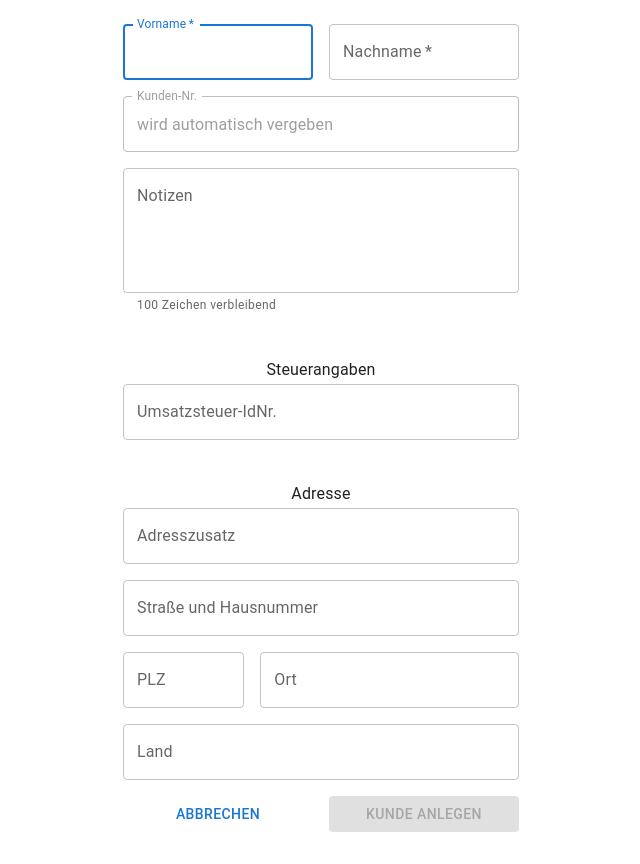
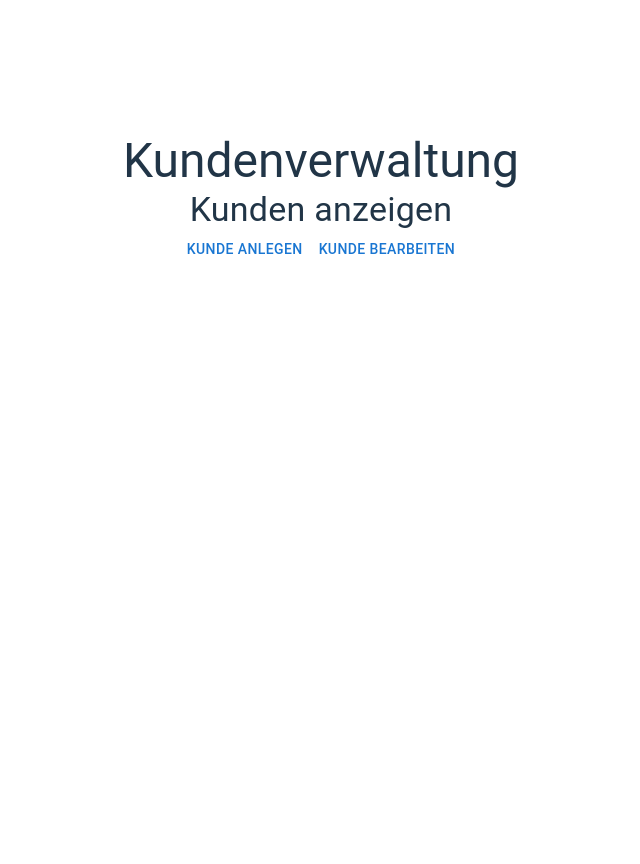
Before and after one commit to Cadarr/customerpage, a React (Vite) app: page / in a window 1280 px wide. Shown: the part 200-1064 px from the top of the page, without its empty margins (319-959 px from the left). After the commit the page ends 800 px from the top, so only its background shows below. Built offline with nearby package versions, Linux system fonts and the light colour scheme.

Commit message:
feat: use react-router-dom for the elementary routing

```diff
--- a/package.json
+++ b/package.json
@@ -15,8 +15,10 @@
     "@fontsource/roboto": "^5.0.12",
     "@mui/icons-material": "^5.15.14",
     "@mui/material": "^5.15.14",
+    "@types/react-router-dom": "^5.3.3",
     "react": "^18.2.0",
-    "react-dom": "^18.2.0"
+    "react-dom": "^18.2.0",
+    "react-router-dom": "^6.22.3"
   },
   "devDependencies": {
     "@types/react": "^18.2.64",
--- a/src/App.tsx
+++ b/src/App.tsx
@@ -1,12 +1,40 @@
-import './App.css'
-import SignUp from './components/features/CustomerForm/CustomerFormComponent'
+import "./App.css";
+import { createBrowserRouter, RouterProvider } from "react-router-dom";
+import { StrictMode } from "react";
+import Root from "./pages/RootPage";
+import ErrorPage from "./pages/ErrorPage";
+import CustomerListPage from "./pages/CustomerListPage";
+import EditCustomerPage from "./pages/EditCustomerPage";
+import CreateCustomerPage from "./pages/CreateCustomerPage";
 
-function App() {
+const App = () => {
+  const router = createBrowserRouter([
+    {
+      path: "/",
+      element: <Root />,
+      errorElement: <ErrorPage />,
+      children: [
+        {
+          path: "",
+          element:  <CustomerListPage />,
+        },
+        {
+          path: "createcustomer",
+          element:  <CreateCustomerPage />,
+        },
+        {
+          path: "editcustomer/:customerId",
+          element:  <EditCustomerPage />,
+        },
+      ],
+    },
+  ]);
+
   return (
-    <>
-      <SignUp></SignUp>
-    </>
-  )
-}
+    <StrictMode>
+      <RouterProvider router={router} />
+    </StrictMode>
+  );
+};
 
-export default App
+export default App;
--- a/src/components/features/CustomerForm/CustomerFormComponent.tsx
+++ b/src/components/features/CustomerForm/CustomerFormComponent.tsx
@@ -13,6 +13,7 @@ import { createTheme, ThemeProvider } from "@mui/material/styles";
 import useSubmitCustomer from "../../../hooks/useSubmitCustomer";
 import { Alert, CircularProgress } from "@mui/material";
 import { useState } from "react";
+import { Link } from "react-router-dom";
 
 const defaultTheme = createTheme();
 
@@ -69,7 +70,7 @@ export default function CustomerForm() {
             alignItems: "center",
           }}
         >
-          <Avatar sx={{ m: 1, bgcolor:  blue[500] }}>
+          <Avatar sx={{ m: 1, bgcolor: blue[500] }}>
             <PersonAddAltOutlinedIcon />
           </Avatar>
           <Typography component="h1" variant="h5">
@@ -168,9 +169,11 @@ export default function CustomerForm() {
                 <TextField fullWidth name="country" label="Land" id="country" autoComplete="country-name" />
               </Grid>
               <Grid item xs={12} sm={6}>
-                <Button fullWidth variant="text">
-                  Abbrechen
-                </Button>
+                <Link to={"/"}>
+                  <Button fullWidth variant="text">
+                    Abbrechen
+                  </Button>
+                </Link>
               </Grid>
               <Grid item xs={12} sm={6}>
                 <Button type="submit" fullWidth variant="contained" disabled={!firstName || !lastName || loading}>
--- /dev/null
+++ b/src/pages/CreateCustomerPage.tsx
@@ -0,0 +1,11 @@
+import CustomerForm from "../components/features/CustomerForm/CustomerFormComponent";
+
+const CreateCustomerPage = () => {
+  return (
+    <>
+      <CustomerForm />
+    </>
+  );
+};
+
+export default CreateCustomerPage;
--- /dev/null
+++ b/src/pages/CustomerListPage.tsx
@@ -0,0 +1,17 @@
+import { Button, Typography } from "@mui/material";
+import { Link } from 'react-router-dom';
+
+const CustomerListPage = () => {
+  return (
+    <>
+      <Typography variant="h4" component="h2">
+        Kunden anzeigen
+      </Typography>
+      <Link to={'/createcustomer'}><Button>Kunde anlegen</Button></Link>
+      <Link to={'/editcustomer/1'}><Button>Kunde bearbeiten</Button></Link>
+
+    </>
+  );
+};
+
+export default CustomerListPage;
--- /dev/null
+++ b/src/pages/EditCustomerPage.tsx
@@ -0,0 +1,17 @@
+import { Button, Typography } from "@mui/material";
+import { Link } from 'react-router-dom';
+import { useParams } from 'react-router-dom';
+
+const EditCustomerPage = () => {
+  const { customerId } = useParams();
+  return (
+    <>
+      <Typography variant="h4" component="h2">
+        Kunde { customerId } bearbeiten
+      </Typography>
+      <Link to={'/'}><Button>Abbrechen</Button></Link>
+    </>
+  );
+};
+
+export default EditCustomerPage;
--- /dev/null
+++ b/src/pages/ErrorPage.tsx
@@ -0,0 +1,18 @@
+import { useRouteError } from "react-router-dom";
+
+const ErrorPage = () => {
+  const error : any = useRouteError();
+  console.error(error);
+
+  return (
+    <div id="error-page">
+      <h1>Oops!</h1>
+      <p>Entschuldigen Sie, ein unerwarteter Fehler ist aufgetreten.</p>
+      <p>
+        <i>{error.statusText || error.message}</i>
+      </p>
+    </div>
+  );
+}
+
+export default ErrorPage;
--- /dev/null
+++ b/src/pages/RootPage.tsx
@@ -0,0 +1,17 @@
+import { Typography } from "@mui/material";
+import { Outlet } from "react-router-dom";
+
+const Root = () => {
+  return (
+    <>
+      <Typography variant="h3" component="h1">
+        Kundenverwaltung
+      </Typography>
+      <div id="content">
+        <Outlet />
+      </div>
+    </>
+  );
+};
+
+export default Root;
```
Also changed, not shown: 1 other file (tests, documents, lock files or other folders).
